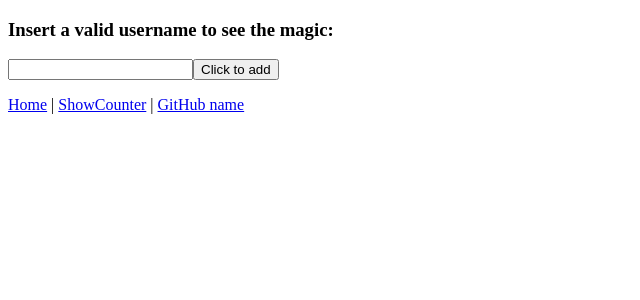
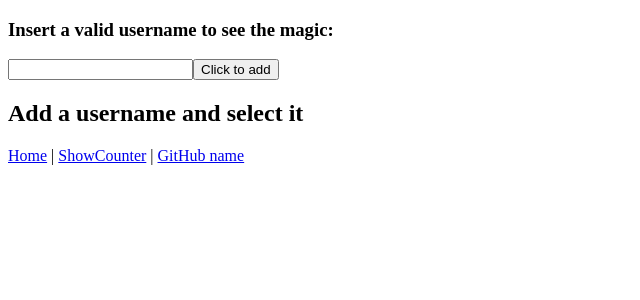
Before and after one commit to AnneclaireS/react-exercises, a React (Create React App) app in the folder my-app/: page /users in a window 1280 px wide. Shown: the top 300 px of the page, without its empty margins (0-640 px from the left). Built offline with nearby package versions, Linux system fonts and the light colour scheme.

Commit message:
added index

```diff
--- a/my-app/src/GitHubUserList.js
+++ b/my-app/src/GitHubUserList.js
@@ -1,4 +1,5 @@
 import { useEffect, useState } from "react";
+import { Outlet, Link } from "react-router-dom";
 import { GitHubUser } from "./GitHubUser";
 
 
@@ -26,13 +27,15 @@ export function GitHubUserList() {
         <h3>Insert a valid username to see the magic: </h3>
         <input name='user' value={user} onChange={handleEnterUser}></input>
         <button onClick={handleAddUser}>Click to add</button>
-        <ul>
-        {list.map((user, index) => {
-                return (
-                    <li><GitHubUser key={index} username={user} /></li>
-                )
-            })}
-        </ul>
+       <div>
+        {list.map((user, index) => (
+                <div>
+                <Link key={index} to={user}>{user}</Link>
+                <Outlet/>
+                </div>
+            ))}
+        </div>
+        <Outlet />
     </div>
 
 }
--- a/my-app/src/RootApp.js
+++ b/my-app/src/RootApp.js
@@ -11,8 +11,9 @@ export function RootApp() {
         <Routes >
             <Route path='*' element={<div><p>Page Not Found</p> <Link to="/" >Back Home</Link></div>} />
             <Route path='/' element={<Welcome  name='Anna'/>}/>
-            <Route path='counter' element={<Counter  initialValue={0}/>} />
-            <Route path='users' element={<GitHubUserList  />} >
+            <Route path='/counter' element={<Counter />} />
+            <Route path='/users' element={<GitHubUserList  />} >
+                <Route index element={<h2>Add a username and select it</h2>}/>
                 <Route path=':username' element={<ShowGitHubUser />} />
             </Route>
         </Routes>
```
